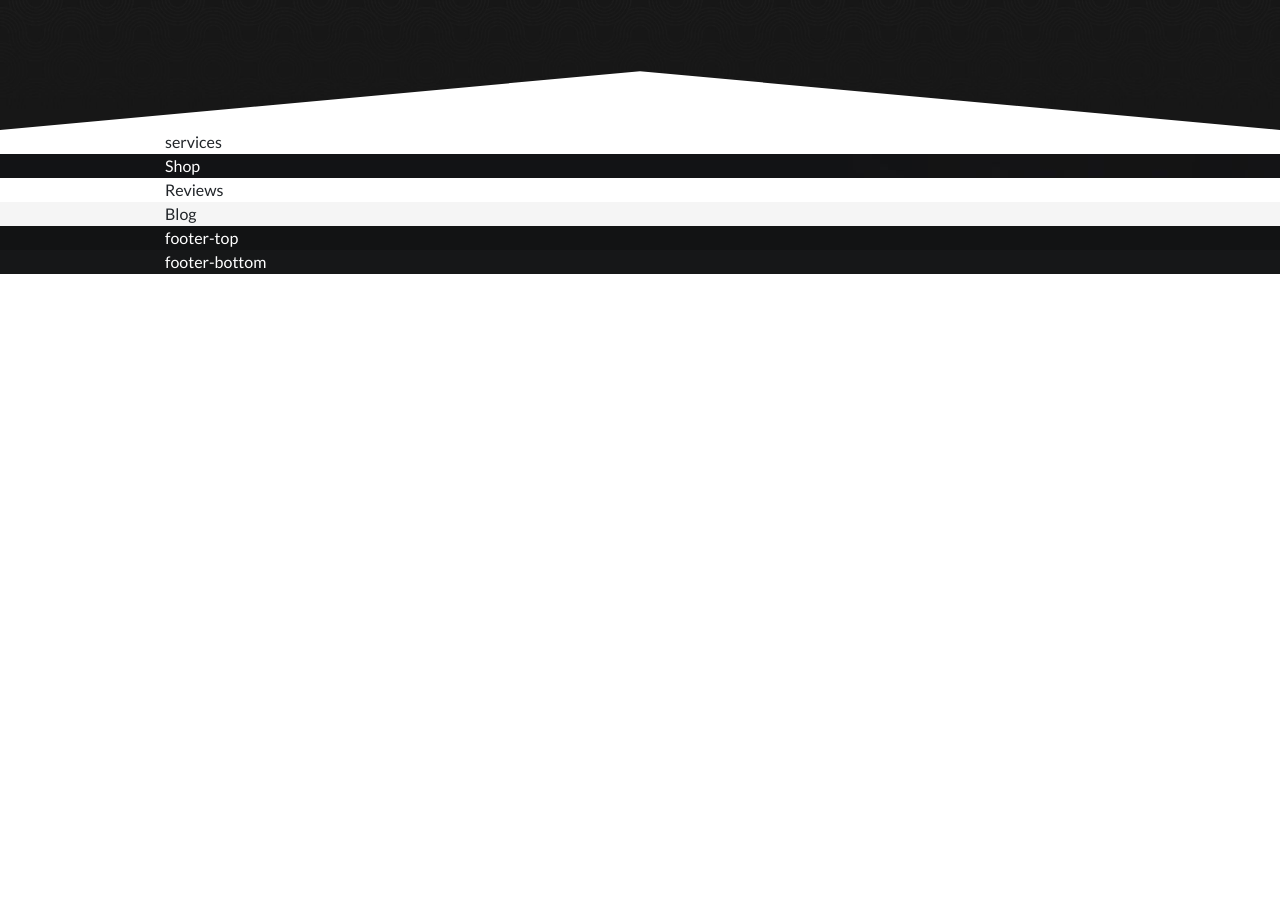
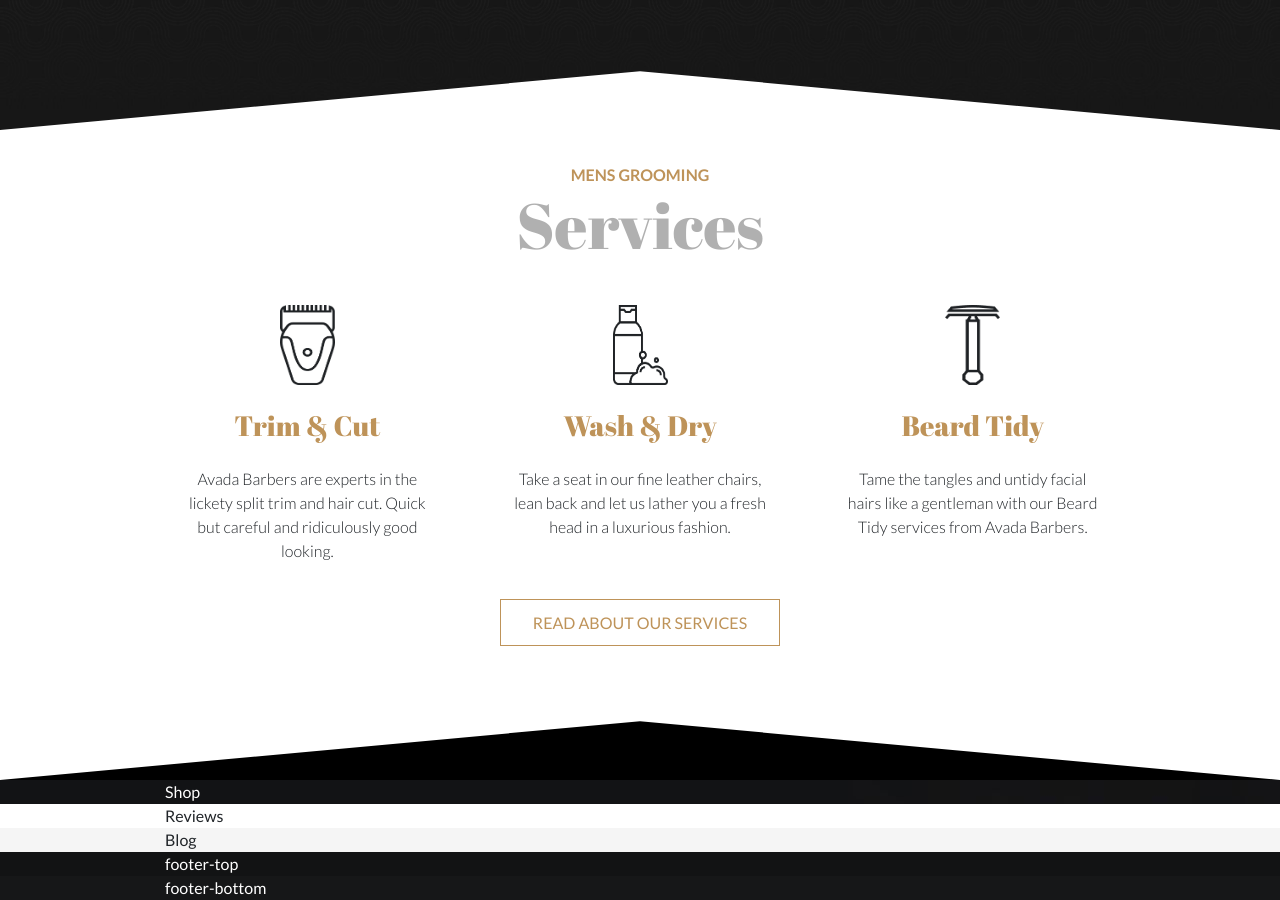
Before and after one commit to itschiaras/proj-html-vuejs, a Vue app: page / in a window 1280 px wide. Shown: the part 1020-1920 px from the top of the page. Before the commit the page ends 1294 px from the top, so only its background shows below. Built offline with nearby package versions, Linux system fonts and the light colour scheme.

Commit message:
ServiceSection complete

```diff
--- a/src/assets/store/store.js
+++ b/src/assets/store/store.js
@@ -36,7 +36,7 @@ const services = [
     {
         src: 'avadabarbers-beardtrim-icon.png',
         title: 'Beard Tidy',
-        text: 'Tame the tangles and untidy facial hairs like a gentleman with our Beard Tidy services from Avada Barbers.Take a seat in our fine leather chairs, lean back and let us lather you a fresh head in a luxurious fashion.'
+        text: 'Tame the tangles and untidy facial hairs like a gentleman with our Beard Tidy services from Avada Barbers.'
     }
 ]
 
@@ -64,34 +64,38 @@ const products = [
 ]
 
 const reviews = [
-    text = 'Lorem ipsum dolor sit amet, consectetur adipisicing elit. Repellat, perspiciatis necessitatibus eius repudiandae tenetur aliquam voluptatibus nobis dolores quaerat dolorum molestiae officiis totam sint, ducimus provident magnam, ad amet veritatis.',
     {
         src: 'avadabarbers-trimcut-gallery6-200x200.jpg',
-        name: 'John Doe'
+        name: 'John Doe',
+        text: 'Lorem ipsum dolor sit amet, consectetur adipisicing elit. Repellat, perspiciatis necessitatibus eius repudiandae tenetur aliquam voluptatibus nobis dolores quaerat dolorum molestiae officiis totam sint, ducimus provident magnam, ad amet veritatis.'
     },
     {
         src: 'avadabarbers-trimcut-gallery7-200x201.jpg',
-        name: 'Pete Johns'
+        name: 'Pete Johns',
+        text: 'Lorem ipsum dolor sit amet, consectetur adipisicing elit. Repellat, perspiciatis necessitatibus eius repudiandae tenetur aliquam voluptatibus nobis dolores quaerat dolorum molestiae officiis totam sint, ducimus provident magnam, ad amet veritatis.'
     },
     {
         src: 'avadabarbers-trimcut-gallery3-200x201.jpg',
-        name: 'Mark Wilson'
+        name: 'Mark Wilson',
+        text: 'Lorem ipsum dolor sit amet, consectetur adipisicing elit. Repellat, perspiciatis necessitatibus eius repudiandae tenetur aliquam voluptatibus nobis dolores quaerat dolorum molestiae officiis totam sint, ducimus provident magnam, ad amet veritatis.'
     }
 ]
 
 const posts = [
-    text = 'Lorem ipsum, dolor sit amet consectetur adipisicing elit. Earum delectus nam esse laboriosam nesciunt ullam vel voluptatibus vero, eum perferendis!',
     {
         src: 'avadabarbers-second-blog-700x441.jpg',
-        title: 'Avada Barbers Now Open'
+        title: 'Avada Barbers Now Open',
+        text: 'Lorem ipsum, dolor sit amet consectetur adipisicing elit. Earum delectus nam esse laboriosam nesciunt ullam vel voluptatibus vero, eum perferendis!'
     },
     {
         src: 'avadabarbers-choosing-blog-700x441.jpg',
-        title: 'Choosing The Right Barber'
+        title: 'Choosing The Right Barber',
+        text: 'Lorem ipsum, dolor sit amet consectetur adipisicing elit. Earum delectus nam esse laboriosam nesciunt ullam vel voluptatibus vero, eum perferendis!'
     },
     {
         src: 'avadabarbers-ourservice-blog-700x441.jpg',
-        title: 'Quick Service Guide'
+        title: 'Quick Service Guide',
+        text: 'Lorem ipsum, dolor sit amet consectetur adipisicing elit. Earum delectus nam esse laboriosam nesciunt ullam vel voluptatibus vero, eum perferendis!'
     }
 ]
 
--- a/src/assets/styles/general.scss
+++ b/src/assets/styles/general.scss
@@ -16,9 +16,19 @@ $fa-font-path: '../webfonts';
 
 :root {
     --primary-color: #be9359;
+    --secondary-color: #b0b0b0;
 
 }
 
-h1, h2 {
+h1, h2, h3 {
     font-family: 'Abril Fatface', cursive;
 }
+
+h2 {
+    font-size: 4rem;
+    color: var(--secondary-color);
+}
+
+h3 {
+    color: var(--primary-color)
+}
--- a/src/components/MainComponent.vue
+++ b/src/components/MainComponent.vue
@@ -40,6 +40,11 @@ export default {
     color: white;
 }
 
+#services {
+    height: 650px;
+    position: relative;
+}
+
 #shop {
     background-image: url(../assets/images/avadabarbers-reviewsbackground.jpg);
     color: white;
--- a/src/components/OurTeamSection.vue
+++ b/src/components/OurTeamSection.vue
@@ -19,10 +19,6 @@ export default {
 </script>
 
 <style lang="scss" scoped>
-h2 {
-    font-size: 4rem;
-    color: #b0b0b0;
-}
 
 p {
     color: var(--primary-color);
--- a/src/components/ServicesSection.vue
+++ b/src/components/ServicesSection.vue
@@ -1,15 +1,80 @@
 <template>
-    <div class="ms-container mx-auto">
-        services
+    <div class="ms-container mx-auto h-100">
+        <div class="d-flex flex-column h-100 justify-content-evenly">
+            <div class="text-center">
+                <p class="text-uppercase m-0">mens grooming</p>
+                <h2>Services</h2>
+            </div>
+            <div class="container">
+                <div class="row gap-5">
+                    <div class="col text-center" v-for="service in services">
+                        <img :src="getImagePath(`../assets/images/${service.src}`)" alt="">
+                        <h3 class="mb-4 mt-4">{{ service.title }}</h3>
+                        <span>{{ service.text }}</span>
+                    </div>
+                </div>
+                <div class="text-center mt-5 mb-6">
+                <CustomizedButton :text="'read about our services'" />
+
+            </div>
+            </div>
+
+
+
+        </div>
+        <div id="triangle">
+            </div>
+
+
+
     </div>
 </template>
 
 <script>
-    export default {
-        name: 'ServicesSection'
-    }
+import { services } from '../assets/store/store.js'
+import CustomizedButton from './CustomizedButton.vue';
+export default {
+    name: "ServicesSection",
+    data() {
+        return {
+            services: [...services]
+        };
+    },
+    methods: {
+        getImagePath: function (imgPath) {
+            return new URL(imgPath, import.meta.url).href;
+        }
+    },
+    components: { CustomizedButton }
+}
 </script>
 
 <style lang="scss" scoped>
+p {
+    color: var(--primary-color);
+    font-weight: bold;
+}
 
+img {
+    width: 55px;
+    height: 80px;
+}
+
+span {
+    font-weight: 300;
+}
+
+#triangle {
+    background-image: url(../assets/images/triangle.svg);
+    height: 60px;
+    width: 100%;
+    position: absolute;
+    bottom: 0;
+    left:0;
+    filter: invert(100%);
+}
+
+.mb-6 {
+    margin-bottom: 7rem;
+}
 </style>
```
